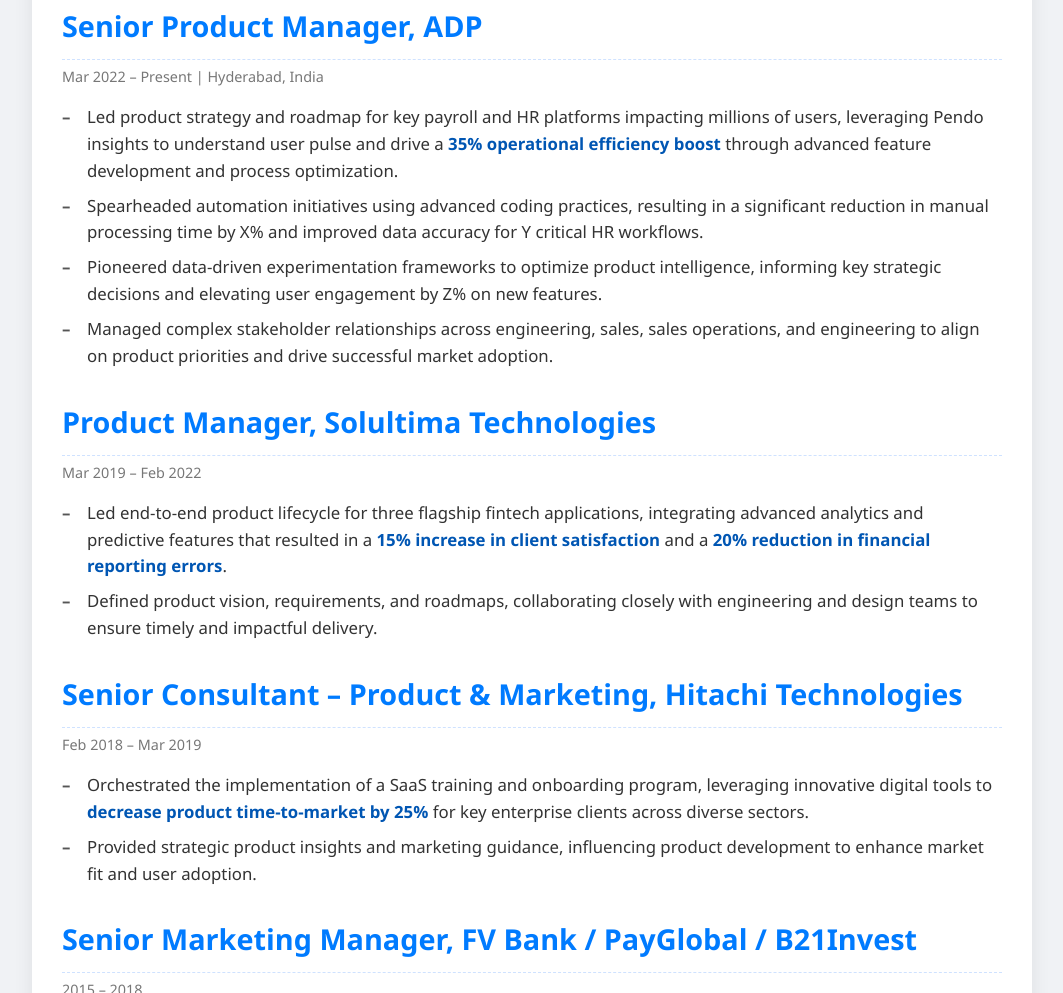
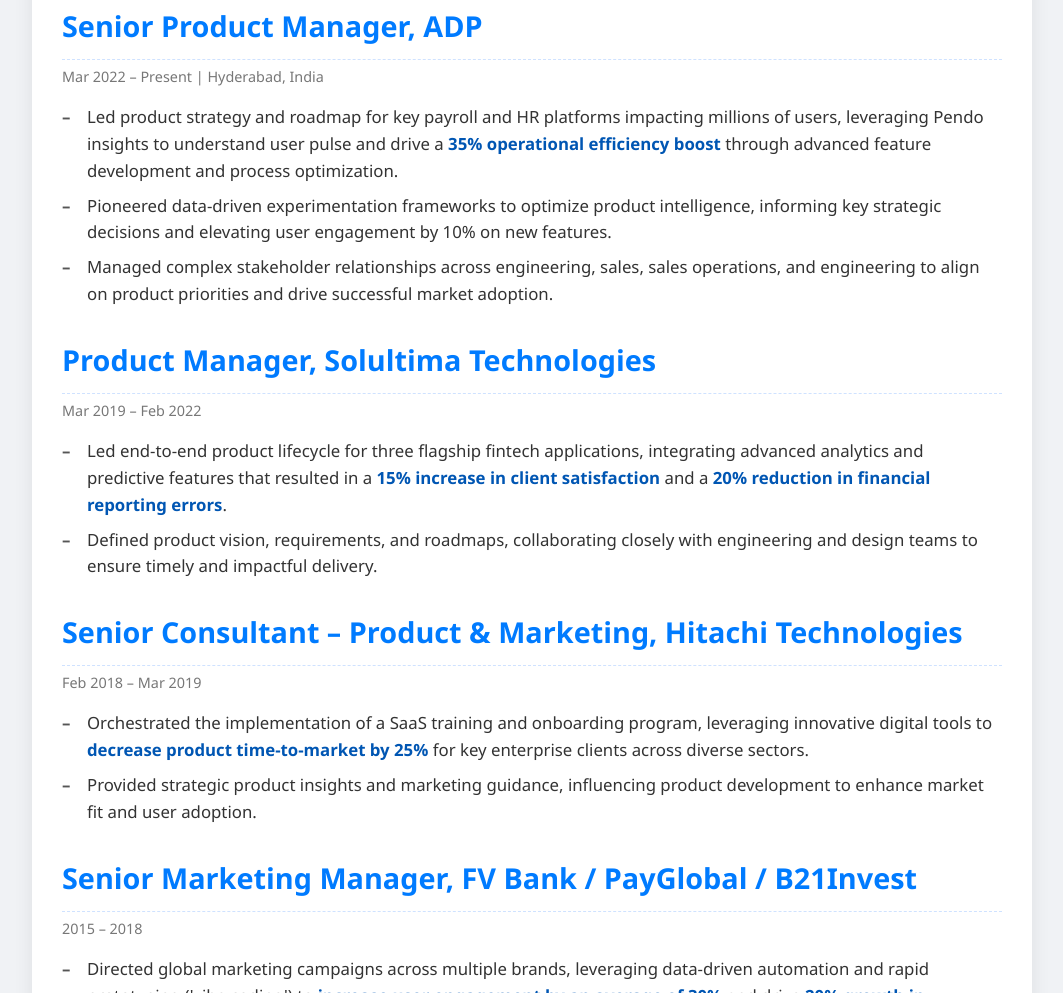
Before and after one commit to umanojvarma/profilecasestudy, a plain HTML site: page index.html in a window 1280 px wide. Shown: the part 2352-3345 px from the top of the page, without its empty margins (108-1171 px from the left). Drawn offline with Linux system fonts and the light colour scheme.

Commit message:
Refine user engagement metric in experience section
Updated user engagement percentage from Z% to 10% in the experience section.

```diff
--- a/index.html
+++ b/index.html
@@ -369,8 +369,7 @@
                 <span class="meta-info">Mar 2022 – Present | Hyderabad, India</span>
                 <ul>
                     <li>Led product strategy and roadmap for key payroll and HR platforms impacting millions of users, leveraging Pendo insights to understand user pulse and drive a <span class="highlight">35% operational efficiency boost</span> through advanced feature development and process optimization.</li>
-                    <li>Spearheaded automation initiatives using advanced coding practices, resulting in a significant reduction in manual processing time by X% and improved data accuracy for Y critical HR workflows.</li>
-                    <li>Pioneered data-driven experimentation frameworks to optimize product intelligence, informing key strategic decisions and elevating user engagement by Z% on new features.</li>
+                    <li>Pioneered data-driven experimentation frameworks to optimize product intelligence, informing key strategic decisions and elevating user engagement by 10% on new features.</li>
                     <li>Managed complex stakeholder relationships across engineering, sales, sales operations, and engineering to align on product priorities and drive successful market adoption.</li>
                 </ul>
             </div>
```
